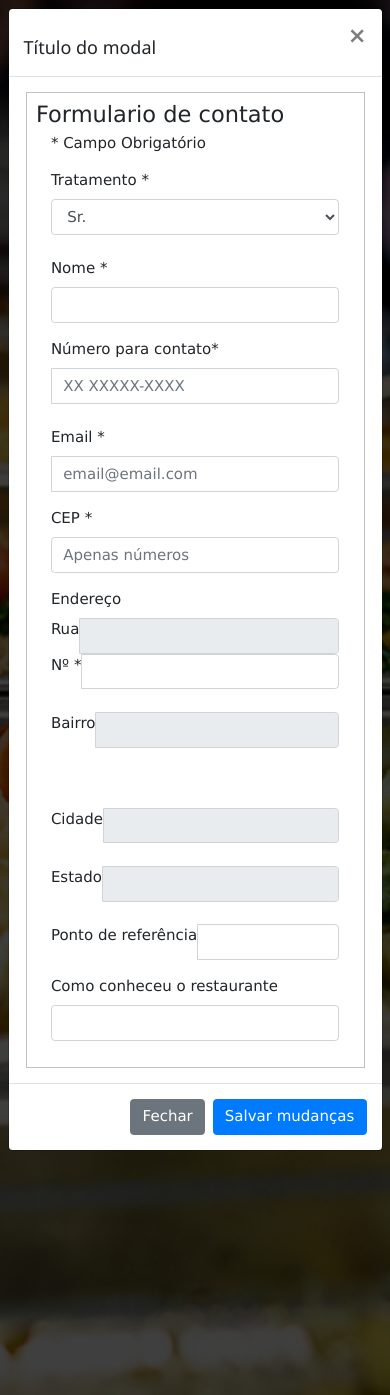
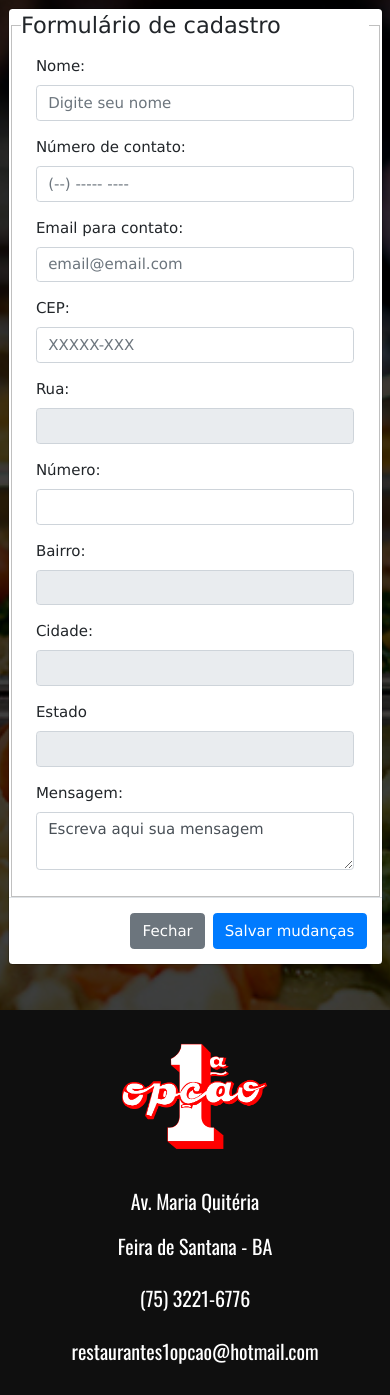
Before and after one commit to JoaoCFN/Site_Primeira_Opcao, a PHP site: page / in a window 390 px wide, after a click on "Formulário de contato". Shown: the top 1395 px of the page. Run offline with PHP 8.4, Linux system fonts and the light colour scheme.

Commit message:
formulario corrigido

```diff
--- a/conteudo/conteudo_secao_contato.php
+++ b/conteudo/conteudo_secao_contato.php
@@ -1,138 +1,96 @@
-<form class="form-horizontal" method="get" action=".">
+<form class="form-horizontal">
 <fieldset>
-      <div class="panel panel-primary">
-          <div class="panel-heading">Formulario de contato</div>
 
-          <div class="panel-body">
+<!-- Form Name -->
+<legend>Formulário de cadastro</legend>
+
+<!-- Text input-->
 <div class="form-group">
+  <label class="col-md-4 control-label" for="nome">Nome:</label>
+  <div class="col-md-5">
+  <input id="nome" name="nome" type="text" placeholder="Digite seu nome" class="form-control input-md" required="">
 
-      <div class="col-md-11 control-label">
-              <p class="help-block"><h11>*</h11> Campo Obrigatório </p>
   </div>
 </div>
 
-      <div class="form-group">
-          <label class="col-md-2 control-label" for="Tratamento">Tratamento <h11>*</h11></label>
-          <div class="col-md-1">
-            <select required id="Tratamento" name="Tratamento" required="" class="form-control">
-              <option value="Sr.">Sr.</option>
-              <option value="Sra.">Sra.</option>
-            </select>
-          </div>
-      <br>
 <!-- Text input-->
 <div class="form-group">
-        <label class="col-md-2 control-label" for="Nome">Nome <h11>*</h11></label>
-        <div class="col-md-5">
-        <input id="Nome" name="Nome" placeholder="" class="form-control input-md" required="" type="text">
+  <label class="col-md-4 control-label" for="Numero">Número de contato:</label>
+  <div class="col-md-4">
+  <input id="Numero" name="Numero" type="text" placeholder="(--) ----- ----" class="form-control input-md" required="">
+
   </div>
 </div>
 
+<!-- Text input-->
+<div class="form-group">
+  <label class="col-md-4 control-label" for="email">Email para contato:</label>
+  <div class="col-md-4">
+  <input id="email" name="email" type="text" placeholder="email@email.com" class="form-control input-md" required="">
 
-
-      <!-- Prepended text-->
-      <div class="form-group">
-        <label class="col-md-2 control-label" for="prependedtext">Número para contato<h11>*</h11></label>
-        <div class="col-md-2">
-          <div class="input-group">
-            <span class="input-group-addon"><i class="glyphicon glyphicon-earphone"></i></span>
-            <input id="prependedtext" name="prependedtext" class="form-control" placeholder="XX XXXXX-XXXX" required="" type="text" maxlength="13" pattern="\[0-9]{2}\ [0-9]{4,6}-[0-9]{3,4}$"
-            OnKeyPress="formatar('## #####-####', this)">
   </div>
 </div>
 
-      <br>
+<!-- Text input-->
+<div class="form-group">
+  <label class="col-md-4 control-label" id="cep" for="cep">CEP:</label>
+  <div class="col-md-4">
+  <input id="cep" name="cep"  id="cep" type="text" placeholder="XXXXX-XXX" class="form-control input-md" required="">
 
-      <!-- Prepended text-->
-      <div class="form-group">
-        <label class="col-md-2 control-label" for="prependedtext">Email <h11>*</h11></label>
-        <div class="col-md-5">
-          <div class="input-group">
-            <span class="input-group-addon"><i class="glyphicon glyphicon-envelope"></i></span>
-            <input id="prependedtext" name="prependedtext" class="form-control" placeholder="email@email.com" required="" type="text" pattern="[a-z0-9._%+-]+@[a-z0-9.-]+\.[a-z]{2,4}$" >
-          </div>
   </div>
 </div>
 
-
-      <!-- Search input-->
+<!-- Text input-->
 <div class="form-group">
-        <label class="col-md-2 control-label" for="CEP">CEP <h11>*</h11></label>
-        <div class="col-md-2">
-          <input id="cep" name="cep" onblur="pesquisacep(this.value);" placeholder="Apenas números" class="form-control input-md" required="" value="" type="search" maxlength="8" pattern="[0-9]+$">
-        </div>
-
-      </div>
-
-      <!-- Prepended text-->
-      <div class="form-group">
-        <label class="col-md-2 control-label" for="prependedtext">Endereço</label>
+  <label class="col-md-4 control-label" id="rua" for="rua">Rua:</label>
   <div class="col-md-4">
-          <div class="input-group">
-            <span class="input-group-addon"> Rua</span>
-            <input id="rua" name="rua" class="form-control" placeholder="" required="" readonly="readonly" type="text">
-          </div>
-
-        </div>
-          <div class="col-md-2">
-          <div class="input-group">
-            <span class="input-group-addon"> Nº <h11>*</h11></span>
-            <input id="numero" name="numero" class="form-control" placeholder="" required=""  type="text">
-          </div>
-
-        </div>
-        <br>
-        <div class="col-md-3">
-          <div class="input-group">
-            <span class="input-group-addon"> Bairro</span>
-            <input id="bairro" name="bairro" class="form-control" placeholder="" required="" readonly="readonly" type="text">
-          </div>
+  <input id="rua" name="rua" type="text" id="rua"  placeholder="" class="form-control input-md" required="" readonly>
 
   </div>
 </div>
-      <br>
+<!-- Text input-->
 <div class="form-group">
-        <label class="col-md-2 control-label" for="prependedtext"></label>
-        <div class="col-md-4">
-          <div class="input-group">
-            <span class="input-group-addon"> Cidade</span>
-            <input id="cidade" name="cidade" class="form-control" placeholder="" required=""  readonly="readonly" type="text">
+  <label class="col-md-4 control-label" for="numero">Número:</label>
+  <div class="col-md-2">
+  <input id="numero" name="numero" type="text" placeholder="" class="form-control input-md" required="" >
+
   </div>
 </div>
-        <br>
-         <div class="col-md-2">
-          <div class="input-group">
-            <span class="input-group-addon"> Estado</span>
-            <input id="estado" name="estado" class="form-control" placeholder="" required=""  readonly="readonly" type="text">
-          </div>
-
-        </div>
-      <br>
-        <div class="col-md-3">
-          <div class="input-group">
-            <span class="input-group-addon">Ponto de referência</span>
-            <input id="textinput" name="textinput" class="form-control" placeholder="" type="text">
-          </div>
-
-
-        </div>
-
-      </div>
-
-
 
 <!-- Text input-->
 <div class="form-group">
-        <label class="col-md-2 control-label" for="textinput">Como conheceu o restaurante</label>
+  <label class="col-md-4 control-label" id="bairro" for="bairro">Bairro:</label>
   <div class="col-md-4">
-        <input id="textinput" name="textinput" placeholder="" class="form-control input-md" type="text">
-
+  <input id="bairro" name="bairro" id="bairro" type="text" placeholder="" class="form-control input-md" readonly>
 
   </div>
+</div>
+
+<!-- Text input-->
+<div class="form-group">
+  <label class="col-md-4 control-label" id="cidade" for="cidade">Cidade:</label>
+  <div class="col-md-4">
+  <input id="cidade" name="cidade" id="cidade" type="text" placeholder="" class="form-control input-md" readonly>
 
   </div>
+</div>
 
+<!-- Text input-->
+<div class="form-group">
+  <label class="col-md-4 control-label" id="estado" for="estado">Estado</label>
+  <div class="col-md-4">
+  <input id="estado" name="estado" id="estado" type="text" placeholder="" class="form-control input-md" readonly>
 
+  </div>
+</div>
+
+<!-- Textarea -->
+<div class="form-group">
+  <label class="col-md-8 control-label" for="textarea">Mensagem:</label>
+  <div class="col-md-8">
+    <textarea class="form-control" id="textarea" name="textarea">Escreva aqui sua mensagem</textarea>
+  </div>
+</div>
 
 </fieldset>
 </form>
--- a/conteudo/secao_contato.php
+++ b/conteudo/secao_contato.php
@@ -1,27 +1,15 @@
-<!-- Botão para acionar modal -->
-<button type="button" class="btn btn-primary" data-toggle="modal" data-target="#ModalLongoExemplo">
-  Abrir modal de demonstração
-</button>
-
+<button type="button" class="btn btn-primary" data-toggle="modal" data-target=".bd-example-modal-lg">Formulário de contato</button>
 <!-- Modal -->
-<div class="modal fade" id="ModalLongoExemplo" tabindex="-1" role="dialog" aria-labelledby="TituloModalLongoExemplo" aria-hidden="true">
-  <div class="modal-dialog" role="document">
+<div class="modal fade bd-example-modal-lg" tabindex="-1" role="dialog" aria-labelledby="myLargeModalLabel" aria-hidden="true">
+  <div class="modal-dialog modal-lg">
     <div class="modal-content">
-      <div class="modal-header">
-        <h5 class="modal-title" id="TituloModalLongoExemplo">Título do modal</h5>
-        <button type="button" class="close" data-dismiss="modal" aria-label="Fechar">
-          <span aria-hidden="true">&times;</span>
-        </button>
-      </div>
-      <div class="modal-body">
-        <!-- FORMULÁRIO ESTÁ POSICIONADO EM OUTRO ARQUIVO-->
-        <?php require_once "conteudo/conteudo_secao_contato.php"?>
-      </div>
+      <!-- FORMULÁRIO ESTÁ POSICIONADO EM OUTRO ARQUIVO-->
+      <?php require_once "conteudo/conteudo_secao_contato.php"?>
       <div class="modal-footer">
         <button type="button" class="btn btn-secondary" data-dismiss="modal">Fechar</button>
         <button type="button" class="btn btn-primary">Salvar mudanças</button>
-      </div>
     </div>
+
   </div>
 </div>
 <!-- Modal -->
```
Lines whose indentation alone changed are shown as unchanged.
